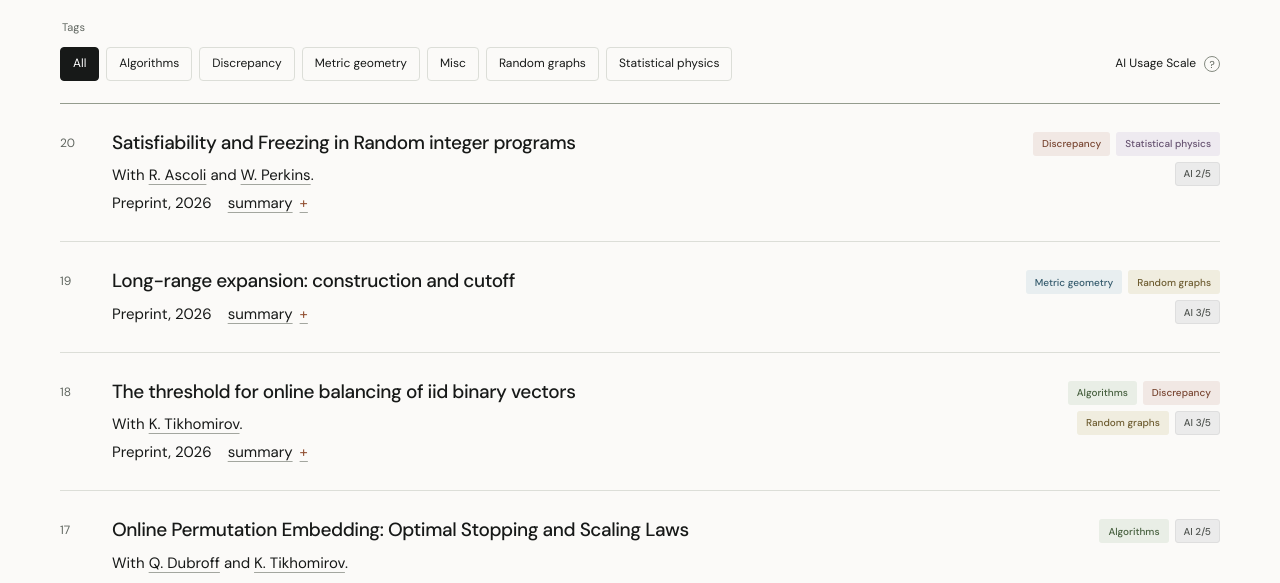
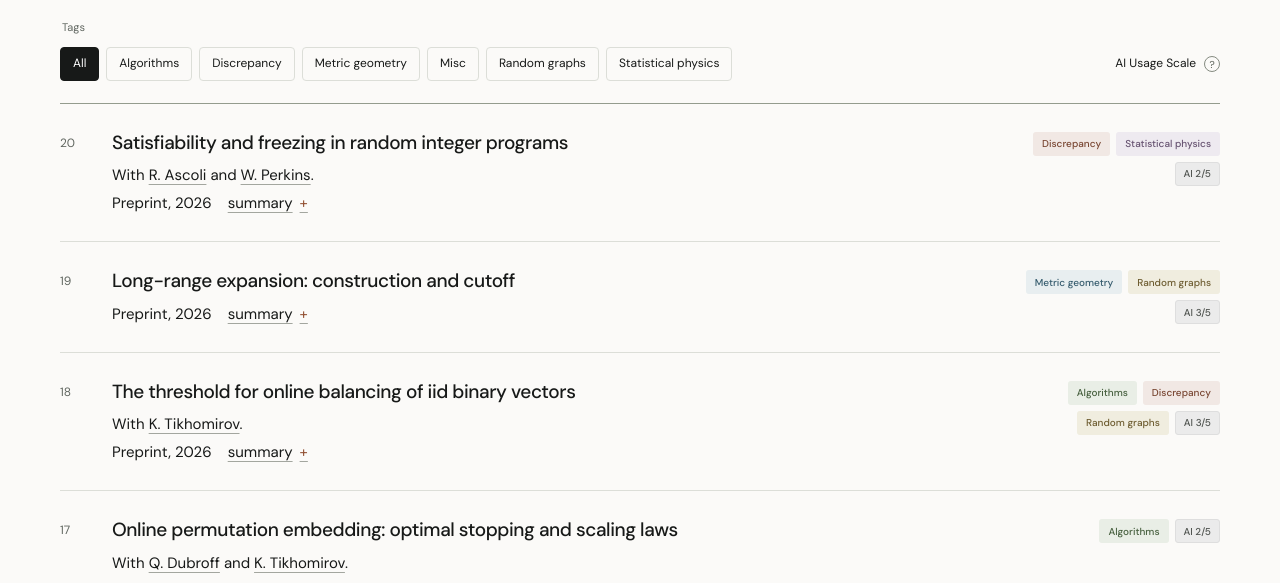
Before and after one commit to dylanaltschuler/dylanaltschuler.github.io, a React (Vite) app: page / in a window 1280 px wide. Shown: the part 880-1463 px from the top of the page. Built offline with nearby package versions, Linux system fonts and the light colour scheme; a web font is replaced by a local one.

Commit message:
Use consistent sentence case for paper titles

```diff
--- a/src/App.tsx
+++ b/src/App.tsx
@@ -66,7 +66,7 @@ const WILL: Person = {
 const papers: Paper[] = [
   {
     number: 20,
-    title: "Satisfiability and Freezing in Random integer programs",
+    title: "Satisfiability and freezing in random integer programs",
     authors: [RUBEN, WILL],
     venue: "Preprint, 2026",
     links: [],
@@ -107,7 +107,7 @@ const papers: Paper[] = [
   },
   {
     number: 17,
-    title: "Online Permutation Embedding: Optimal Stopping and Scaling Laws",
+    title: "Online permutation embedding: optimal stopping and scaling laws",
     authors: [QUENTIN, KONSTANTIN],
     venue: "Preprint, 2026",
     links: [{ label: "arXiv", href: "https://arxiv.org/abs/2608.19050" }],
```
